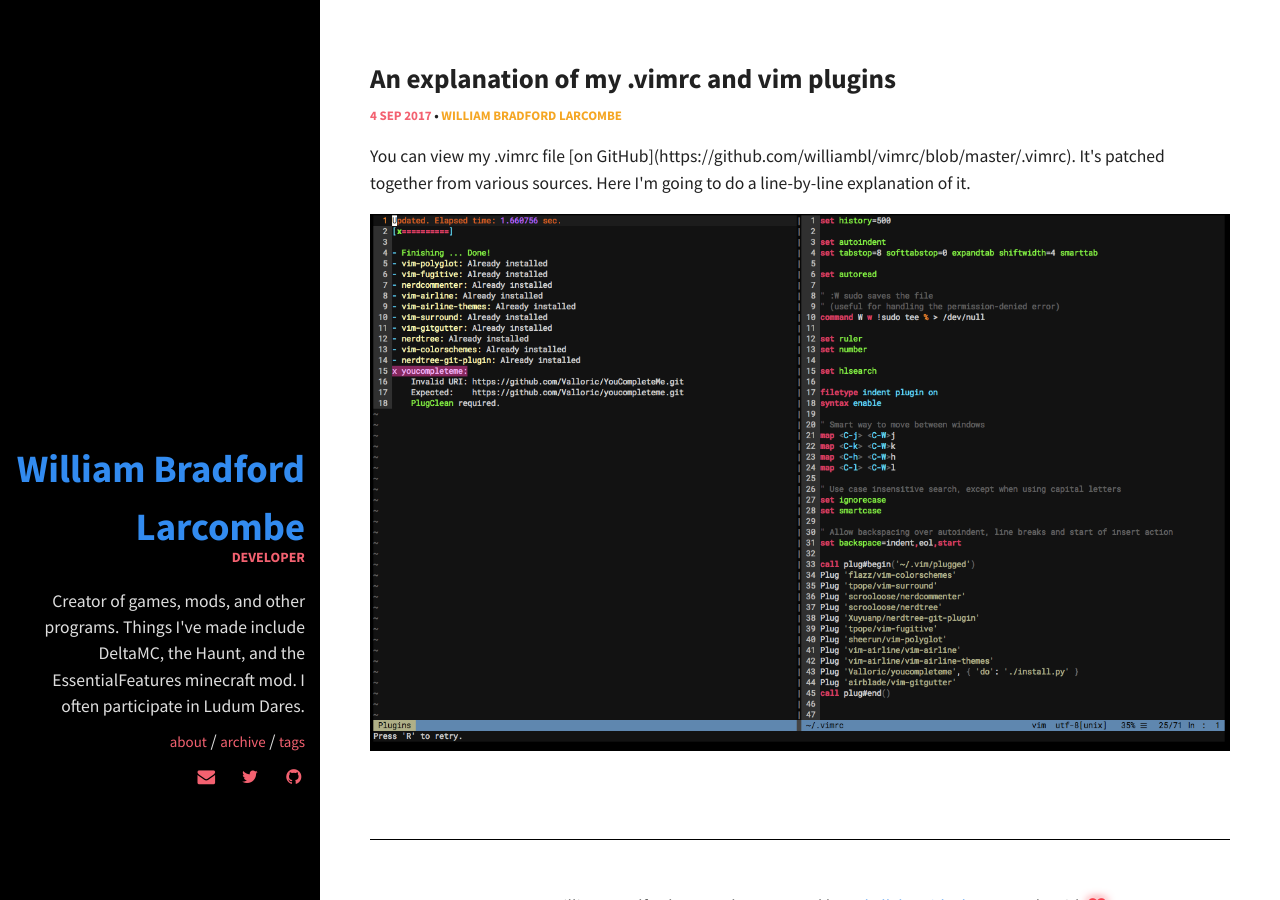
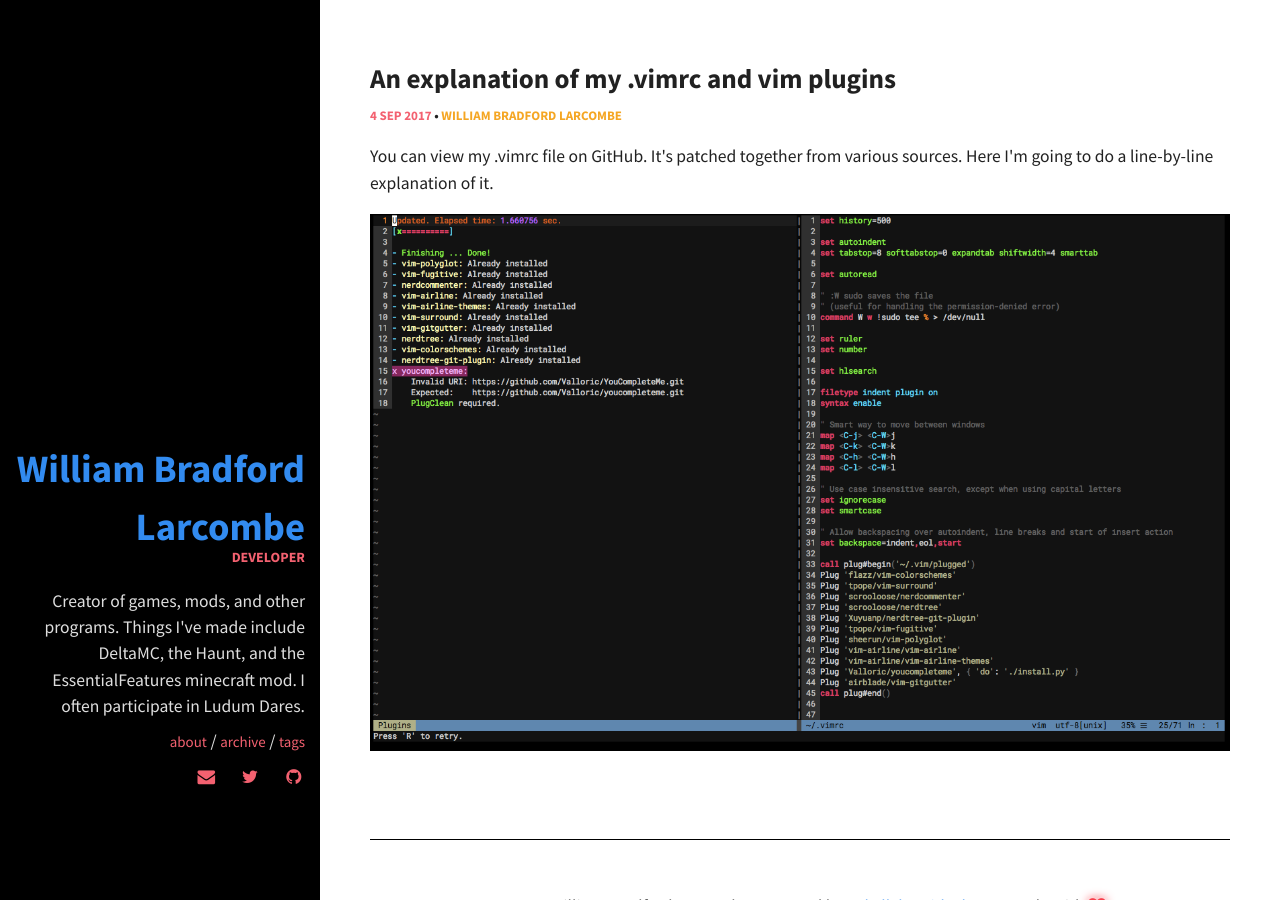
Before and after one commit to williambl/williambl.com, a Jekyll site: the page built from index.md, in a window 1280 px wide. Built offline with Jekyll 4.4.1, drawn with Linux system fonts in a browser that asks for light colours; some of the changed lines change nothing that is shown.

Commit message:
Fix excerpt of vimrc post again

```diff
--- a/_posts/2017-09-04-my-vimrc.md
+++ b/_posts/2017-09-04-my-vimrc.md
@@ -3,7 +3,7 @@ layout: post
 title:  "An explanation of my .vimrc and vim plugins"
 date:   2017-09-04 21:16:00
 categories: vim customisation
-excerpt: "You can view my .vimrc file [on GitHub](https://github.com/williambl/vimrc/blob/master/.vimrc). It's patched together from various sources. Here I'm going to do a line-by-line explanation of it."
+excerpt: "You can view my .vimrc file on GitHub. It's patched together from various sources. Here I'm going to do a line-by-line explanation of it."
 image:
   feature: vim/vim-1280px.png
   thumb: vim/vim-100px.png
```
